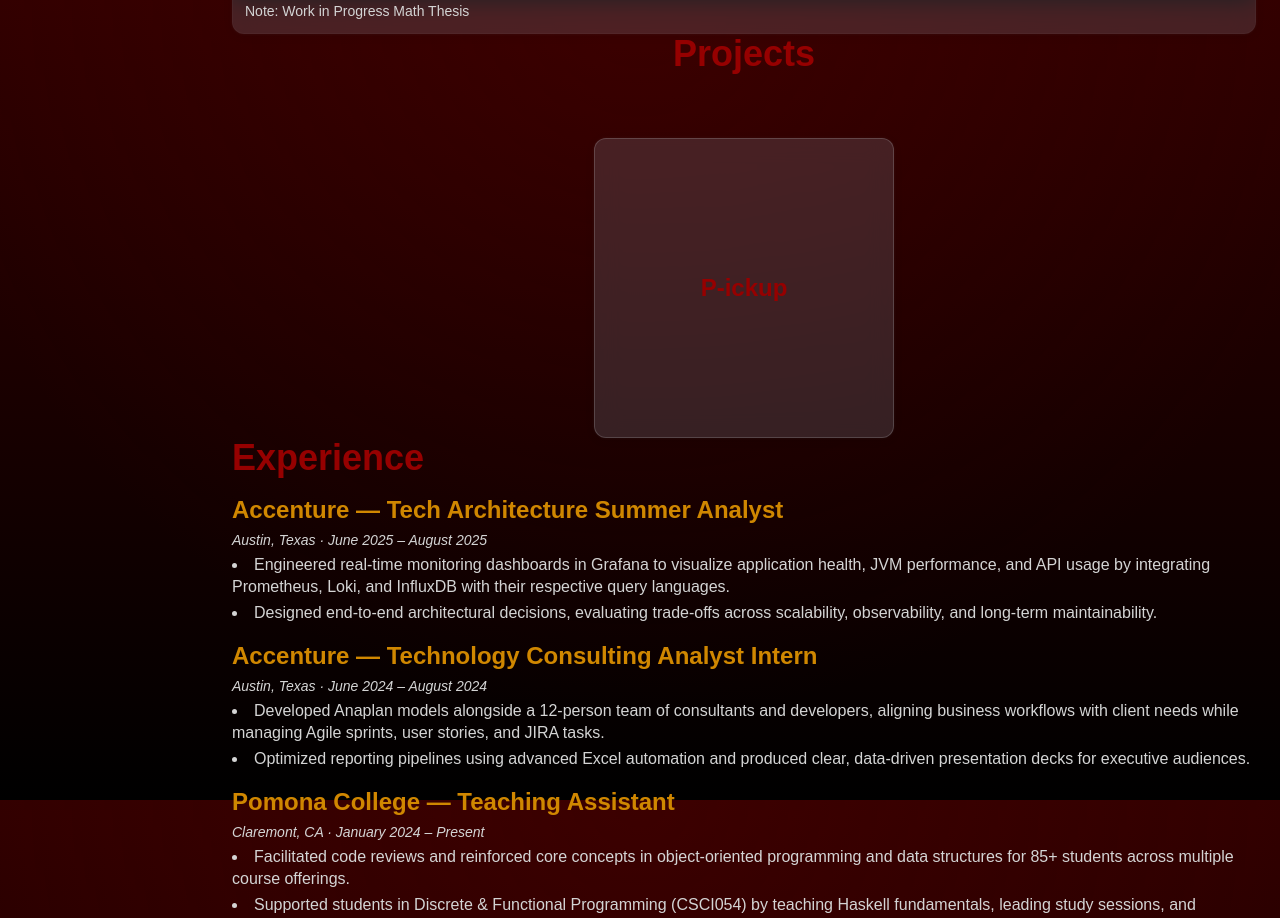
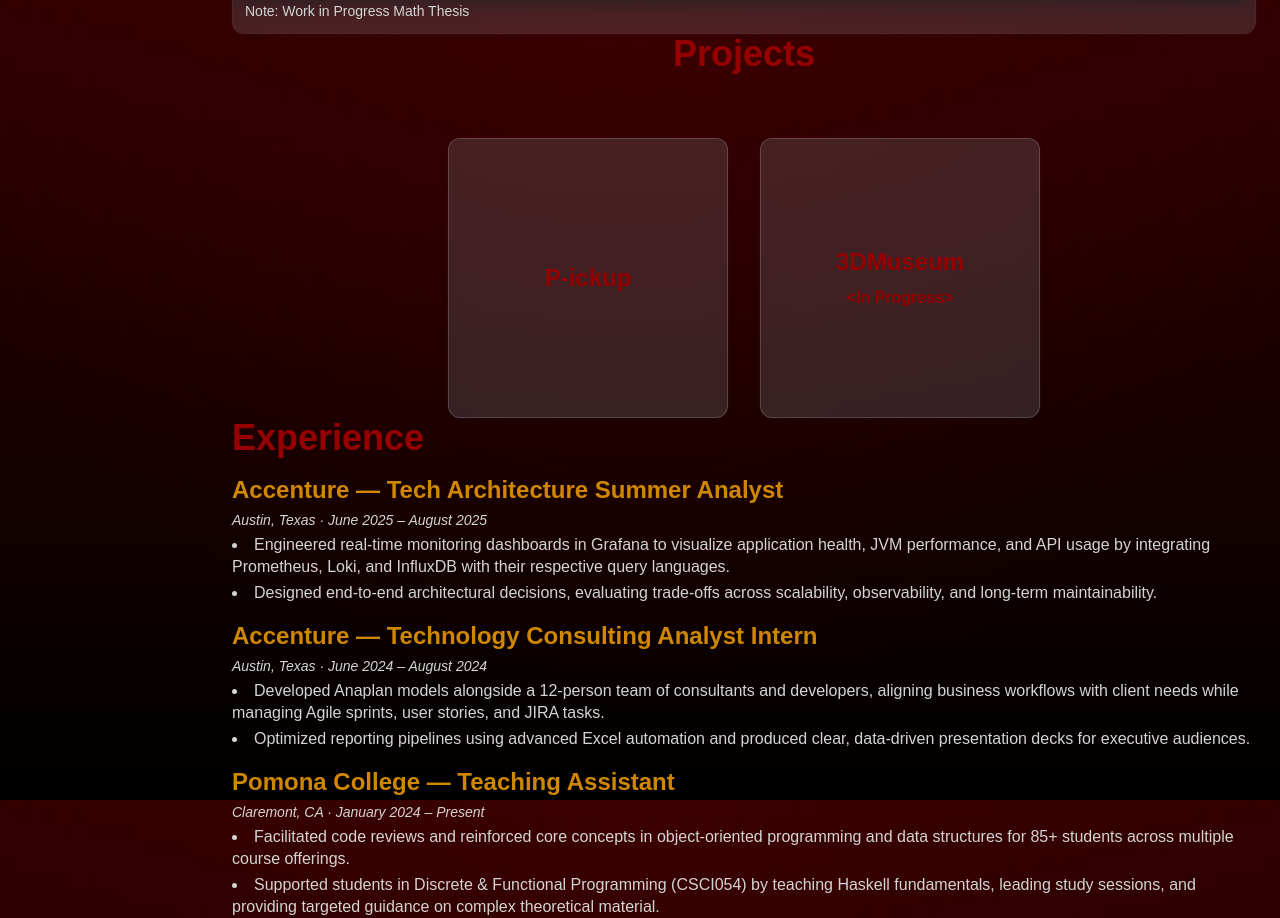
Before and after one commit to Framor81/PersonalWebsite, a Next.js app: page / in a window 1280 px wide. Shown: the part 1600-2518 px from the top of the page. Built offline with nearby package versions, Linux system fonts and the light colour scheme.

Commit message:
New project addition

```diff
--- a/next.config.ts
+++ b/next.config.ts
@@ -3,6 +3,22 @@ import type { NextConfig } from "next";
 const nextConfig: NextConfig = {
   /* config options here */
   reactCompiler: true,
+  async rewrites() {
+    const museumBaseUrl =
+      process.env.MUSEUM_APP_URL ||
+      "https://museum.franciscomoralespuente.com";
+
+    return [
+      {
+        source: "/projects/3dmuseum",
+        destination: museumBaseUrl,
+      },
+      {
+        source: "/projects/3dmuseum/:path*",
+        destination: `${museumBaseUrl}/:path*`,
+      },
+    ];
+  },
 };
 
 export default nextConfig;
--- a/src/app/components/projectShowcase.tsx
+++ b/src/app/components/projectShowcase.tsx
@@ -3,65 +3,106 @@ import { useState } from "react";
 import Image from "next/image";
 
 export default function ProjectsShowcase() {
-  const [isHovered, setIsHovered] = useState(false);
+  const [hoveredProject, setHoveredProject] = useState<string | null>(null);
+
+  const projects = [
+    {
+      id: "pickup",
+      title: "P-ickup",
+      href: "https://p-ickup.com/",
+      imageSrc: "/about/p-ickupDashboard.jpg",
+      imageAlt: "P-ickup Dashboard",
+      description:
+        "Why pay $100+ for a ride to the airport? We help you split the cost and share the journey with fellow travelers.",
+      subtext:
+        "Utilized by Pomona College for coordinating transportation for over 1200 students",
+      inProgress: false,
+    },
+    {
+      id: "3dmuseum",
+      title: "3DMuseum",
+      href: "/projects/3dmuseum",
+      imageSrc: "/about/Pickup.jpg",
+      imageAlt: "3DMuseum preview",
+      description:
+        "Interactive 3D museum experience currently under development. Public preview will be available through this path.",
+      subtext: "In Progress",
+      inProgress: true,
+    },
+  ];
 
   return (
-    <div className="flex justify-center">
+    <div className="flex flex-wrap justify-center gap-8">
+      {projects.map((project) => {
+        const isHovered = hoveredProject === project.id;
+        const isExternal = project.href.startsWith("http");
+
+        return (
           <a
-        href="https://p-ickup.com/"
-        target="_blank"
-        rel="noopener noreferrer"
-        onMouseEnter={() => setIsHovered(true)}
-        onMouseLeave={() => setIsHovered(false)}
+            key={project.id}
+            href={project.href}
+            target={isExternal ? "_blank" : undefined}
+            rel={isExternal ? "noopener noreferrer" : undefined}
+            onMouseEnter={() => setHoveredProject(project.id)}
+            onMouseLeave={() => setHoveredProject(null)}
             className="relative group"
           >
             <div
               className={`
                 relative overflow-hidden rounded-xl
                 transition-all duration-500 ease-in-out
-            ${isHovered ? "w-[600px] h-[400px]" : "w-[300px] h-[300px]"}
+                ${isHovered ? "w-[460px] h-[360px]" : "w-[280px] h-[280px]"}
                 bg-gray-400/20 backdrop-blur-md border border-gray-300/20
                 shadow-[0_2px_8px_rgba(0,0,0,0.1),0_0_4px_rgba(255,255,255,0.05)]
                 hover:bg-gray-400/25 hover:border-gray-300/30
                 hover:shadow-[0_4px_12px_rgba(0,0,0,0.15),0_0_8px_rgba(255,255,255,0.1)]
               `}
             >
-          {/* Background Image */}
               {isHovered && (
                 <div className="absolute inset-0">
                   <Image
-                src="/about/p-ickupDashboard.jpg"
-                alt="P-ickup Dashboard"
+                    src={project.imageSrc}
+                    alt={project.imageAlt}
                     fill
                     className="object-cover"
                   />
-              {/* Dark overlay for text readability */}
                   <div className="absolute inset-0 bg-black/60" />
                 </div>
               )}
 
-          {/* Content */}
               <div className="relative h-full flex items-center justify-center p-6">
                 {isHovered ? (
                   <div className="text-center space-y-4">
                     <h3 className="text-2xl font-semibold text-foreground mb-4">
-                  P-ickup
+                      {project.title}
+                      {project.inProgress && (
+                        <span className="ml-2 text-base text-zinc-300">
+                          {"<In Progress>"}
+                        </span>
+                      )}
                     </h3>
                     <p className="text-zinc-200 leading-relaxed">
-                  Why pay $100+ for a ride to the airport? We help you split the cost and share the journey with fellow travelers.
+                      {project.description}
                     </p>
                     <p className="text-zinc-300 text-sm mt-4">
-                  Utilized by Pomona College for coordinating transportation for over 1200 students
+                      {project.subtext}
                     </p>
                   </div>
                 ) : (
-              <h3 className="text-2xl font-semibold text-foreground">
-                P-ickup
+                  <h3 className="text-2xl font-semibold text-foreground text-center">
+                    {project.title}
+                    {project.inProgress && (
+                      <span className="block text-base text-zinc-300 mt-2">
+                        {"<In Progress>"}
+                      </span>
+                    )}
                   </h3>
                 )}
               </div>
             </div>
           </a>
+        );
+      })}
     </div>
   );
 }
```
Lines whose indentation alone changed are shown as unchanged.
